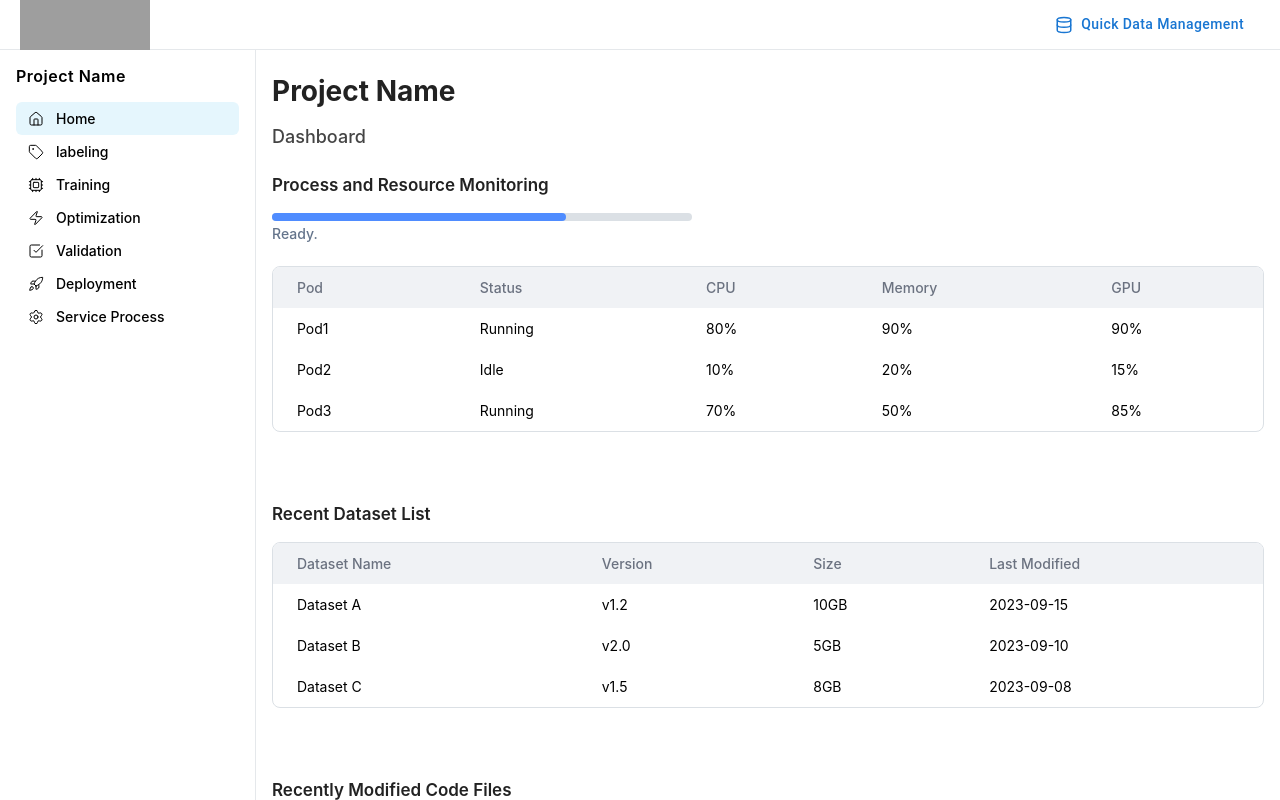
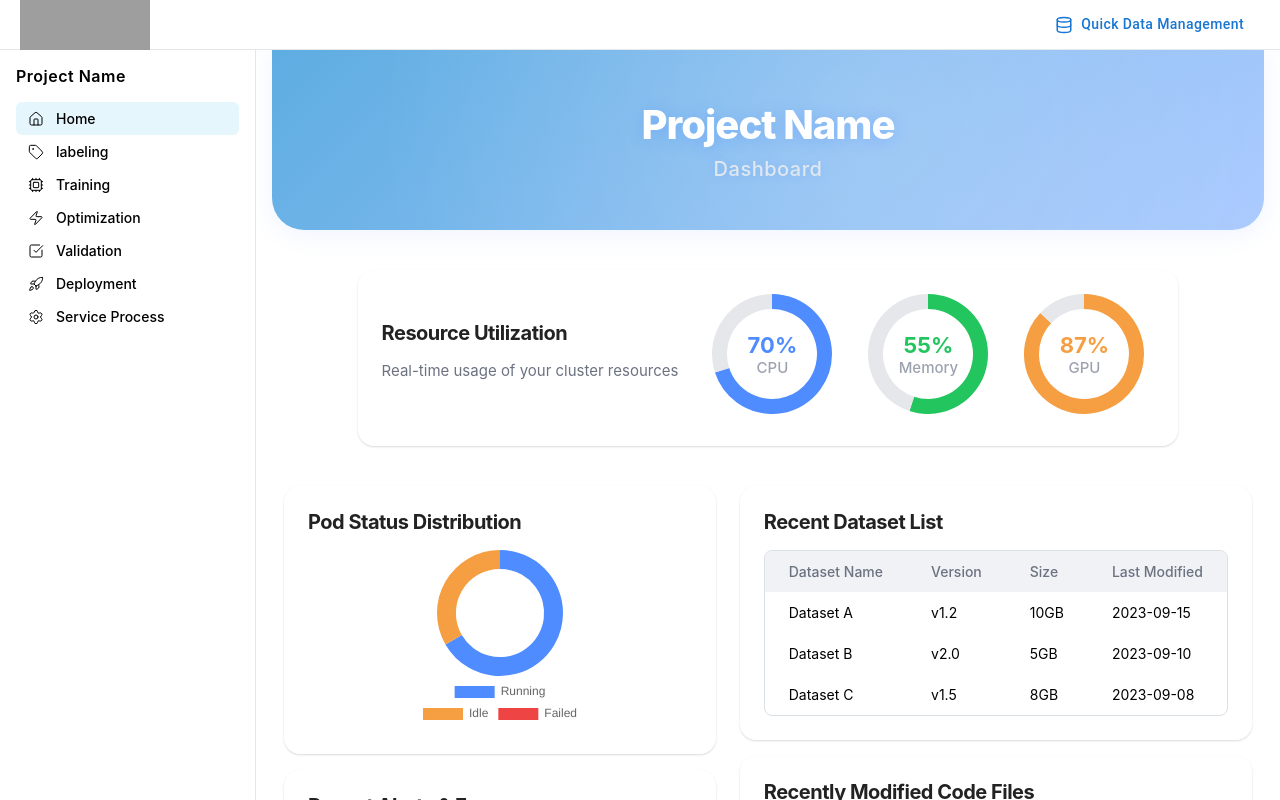
Before and after one commit to sw-mobility/SDV_AIFW, a React (Vite) app: page /projects/1 in a window 1280 px wide. Shown: the top 800 px of the page. Built offline with nearby package versions, Linux system fonts and the light colour scheme; no server answers; grey boxes are pictures that could not be loaded; a web font is replaced by a local one.

Commit message:
[feat] project home page chart.js도입, dashboard 제작

```diff
--- a/package.json
+++ b/package.json
@@ -19,6 +19,7 @@
     "@mui/material": "^7.2.0",
     "lucide-react": "^0.525.0",
     "react": "^19.1.0",
+    "react-chartjs-2": "^5.3.0",
     "react-dom": "^19.1.0",
     "react-router-dom": "^7.6.3",
     "recharts": "^3.1.0"
--- a/src/index.css
+++ b/src/index.css
@@ -4,6 +4,11 @@
     --color-text-secondary: #6b7280;
     --color-text-muted: #9ca3af;
     --color-text-disabled: #6b7280;
+
+    /* Custom Primary Colors for Dashboard */
+    --color-primary-blue: #4f8cff;
+    --color-primary-green: #22c55e;
+    --color-primary-orange: #f59e42;
 
     /* Colors - Blue Theme */
     --color-blue-light: #E5F6FD;
--- a/src/pages/ProjectHomePage.jsx
+++ b/src/pages/ProjectHomePage.jsx
@@ -1,33 +1,138 @@
 import React from "react";
 import Table from "../components/common/Table.jsx";
-import ProgressBar from "../components/common/ProgressBar.jsx";
+import styles from "./ProjectHomePage.module.css";
+import { Box, Typography, Grid, Card, CardContent } from '@mui/material';
+import { Doughnut } from 'react-chartjs-2';
+import {
+  Chart as ChartJS,
+  ArcElement,
+  Tooltip,
+  Legend
+} from 'chart.js';
+
+ChartJS.register(ArcElement, Tooltip, Legend);
+
+const donutChartData = (label, value, color) => ({
+  labels: [label, 'Unused'],
+  datasets: [
+    {
+      data: [value, 100 - value],
+      backgroundColor: [
+        color,
+        '#e5e7eb',
+      ],
+      borderWidth: 0,
+      cutout: '75%',
+      hoverOffset: 4,
+    },
+  ],
+});
+
+const donutChartOptions = {
+  plugins: {
+    legend: { display: false },
+    tooltip: { enabled: true },
+  },
+  animation: {
+    animateRotate: true,
+    animateScale: true,
+  },
+  interaction: {
+    intersect: false,
+    mode: 'nearest',
+  },
+};
+
+const podStatusData = {
+  labels: ['Running', 'Idle', 'Failed'],
+  datasets: [
+    {
+      data: [2, 1, 0],
+      backgroundColor: ['#4f8cff', '#f59e42', '#ef4444'],
+      borderWidth: 0,
+    },
+  ],
+};
+const podStatusOptions = {
+  plugins: {
+    legend: { display: true, position: 'bottom' },
+    tooltip: { enabled: true },
+  },
+  cutout: '70%',
+};
+
+const recentAlerts = [
+  { type: 'Warning', message: 'Pod2: Memory usage high', time: '2024-05-01 14:22' },
+  { type: 'Error', message: 'Pod3: GPU not responding', time: '2024-05-01 13:58' },
+];
+
 const ProjectHomePage = () => {
   return (
-        <>
-            <div style={{ marginBottom: 8 }}>
-                <div style={{ fontSize: 28, fontWeight: 700, color: "#222" }}>Project Name</div>
-                <div style={{ fontSize: 18, fontWeight: 500, color: "#444", marginTop: 18 }}>Dashboard</div>
+    <Box sx={{ maxWidth: 1200, margin: '0 auto', padding: { xs: '0 0', md: '0 0' }, background: 'var(--color-bg-primary)', boxSizing: 'border-box', mt: '-24px' }}>
+      {/* Hero Section */}
+      <div className={styles.hero}>
+        <div className={styles.heroBlur} />
+        <div className={styles.heroContent}>
+          <div className={styles.heroTitle}>Project Name</div>
+          <div className={styles.heroDesc}>Dashboard</div>
         </div>
-            <section style={{ margin: "20px 0 32px 0" }}>
-                <div style={{ fontSize: 17, fontWeight: 600, color: "#222", marginBottom: 18 }}>
-                    Process and Resource Monitoring
       </div>
-                <div style={{ maxWidth: 420, marginBottom: 8 }}>
-                    <ProgressBar label={null} percentage={70} />
+      <Grid container spacing={3} justifyContent="center">
+        {/* Resource Utilization */}
+        <Grid item xs={12} md={10}>
+          <div className={styles.card}>
+            <div style={{ display: 'flex', alignItems: 'center', justifyContent: 'space-between', gap: 24 }}>
+              <div>
+                <div className={styles.cardTitle}>Resource Utilization</div>
+                <div className={styles.cardSub}>Real-time usage of your cluster resources</div>
               </div>
-                    <Table
-                            columns={["Pod", "Status", "CPU", "Memory", "GPU"]}
-                            data={[
-                                ["Pod1", "Running", "80%", "90%", "90%"],
-                                ["Pod2", "Idle", "10%", "20%", "15%"],
-                                ["Pod3", "Running", "70%", "50%", "85%"],
-                            ]}
-                />
-            </section>
-            <section style={{ margin: "40px 0 32px 0" }}>
-                <div style={{ fontSize: 17, fontWeight: 600, color: "#222", marginBottom: 18 }}>
-                    Recent Dataset List
+              <div className={styles.donutWrap}>
+                {[
+                  { label: 'CPU', value: 70, color: '#4f8cff' },
+                  { label: 'Memory', value: 55, color: '#22c55e' },
+                  { label: 'GPU', value: 87, color: '#f59e42' },
+                ].map((res) => (
+                  <div key={res.label} className={styles.donutItem}>
+                    <div className={styles.donutChart}>
+                      <Doughnut data={donutChartData(res.label, res.value, res.color)} options={donutChartOptions} />
+                      <div style={{ position: 'absolute', top: 0, left: 0, width: '100%', height: '100%', display: 'flex', flexDirection: 'column', alignItems: 'center', justifyContent: 'center', pointerEvents: 'none' }}>
+                        <span className={styles.donutValue} style={{ color: res.color }}>{res.value}%</span>
+                        <span className={styles.donutLabel}>{res.label}</span>
                       </div>
+                    </div>
+                  </div>
+                ))}
+              </div>
+            </div>
+          </div>
+        </Grid>
+        {/* Pod Status & Alerts */}
+        <Grid item xs={12} md={5}>
+          <div className={styles.card}>
+            <div className={styles.cardTitle}>Pod Status Distribution</div>
+            <Box sx={{ width: 180, mx: 'auto' }}>
+              <Doughnut data={podStatusData} options={podStatusOptions} />
+            </Box>
+          </div>
+          <div className={styles.card}>
+            <div className={styles.cardTitle}>Recent Alerts & Errors</div>
+            <Box>
+              {recentAlerts.length === 0 ? (
+                <Typography color="text.secondary">No recent alerts.</Typography>
+              ) : (
+                recentAlerts.map((alert, idx) => (
+                  <Box key={idx} sx={{ mb: 1, p: 1.2, borderRadius: 1.5, background: alert.type === 'Error' ? '#fef2f2' : '#fef9c3', color: alert.type === 'Error' ? '#dc2626' : '#b45309', fontWeight: 500, fontSize: 14 }}>
+                    [{alert.type}] {alert.message} <span style={{ float: 'right', color: '#64748b', fontWeight: 400 }}>{alert.time}</span>
+                  </Box>
+                ))
+              )}
+            </Box>
+          </div>
+        </Grid>
+        {/* Dataset & Code Tables */}
+        <Grid item xs={12} md={5}>
+          <div className={styles.card}>
+            <div className={styles.cardTitle}>Recent Dataset List</div>
             <Table
               columns={["Dataset Name", "Version", "Size", "Last Modified"]}
               data={[
@@ -36,11 +141,9 @@ const ProjectHomePage = () => {
                 ["Dataset C", "v1.5", "8GB", "2023-09-08"],
               ]}
             />
-            </section>
-            <section style={{ margin: "40px 0 0 0" }}>
-                <div style={{ fontSize: 17, fontWeight: 600, color: "#222", marginBottom: 18 }}>
-                    Recently Modified Code Files
           </div>
+          <div className={styles.card}>
+            <div className={styles.cardTitle}>Recently Modified Code Files</div>
             <Table
               columns={["Filename", "Last Modified"]}
               data={[
@@ -49,8 +152,10 @@ const ProjectHomePage = () => {
                 ["test.py", "2023-09-05"],
               ]}
             />
-            </section>
-        </>
+          </div>
+        </Grid>
+      </Grid>
+    </Box>
   );
 };
 
--- /dev/null
+++ b/src/pages/ProjectHomePage.module.css
@@ -0,0 +1,101 @@
+/* ProjectHomePage.module.css */
+
+.hero {
+  width: 100%;
+  min-height: 180px;
+  display: flex;
+  flex-direction: column;
+  align-items: center;
+  justify-content: center;
+  text-align: center;
+  position: relative;
+  margin-bottom: 40px;
+  background: linear-gradient(135deg, #5dade2 0%, #a9c9ff 100%);
+  border-radius: 0 0 32px 32px;
+  box-shadow: 0 4px 24px 0 rgba(79,140,255,0.10);
+  overflow: hidden;
+  padding-top: 0;
+}
+.heroBlur {
+  position: absolute;
+  top: 0; left: 0; width: 100%; height: 100%;
+  background: radial-gradient(circle at 60% 40%, rgba(255,255,255,0.18) 0%, rgba(255,255,255,0.01) 80%);
+  filter: blur(0.5px);
+  z-index: 1;
+}
+.heroContent {
+  position: relative;
+  z-index: 2;
+  padding: 32px 0;
+  width: 100%;
+}
+.heroTitle {
+  font-weight: 800;
+  font-size: 40px;
+  color: #fff;
+  margin-bottom: 8px;
+  letter-spacing: -1px;
+  text-shadow: 0 2px 16px #4f8cff55;
+}
+.heroDesc {
+  color: #e0e7ef;
+  font-weight: 500;
+  font-size: 20px;
+  letter-spacing: 0.5px;
+  text-shadow: 0 1px 8px #4f8cff33;
+}
+
+.card {
+  margin-bottom: 16px;
+  padding: 24px;
+  border-radius: 16px;
+  box-shadow: 0 1px 3px rgba(0,0,0,0.05), 0 1px 2px rgba(0,0,0,0.1);
+  background: #fff;
+  min-height: 0;
+}
+
+.cardTitle {
+  font-weight: 700;
+  color: #222;
+  margin-bottom: 16px;
+  font-size: 20px;
+  letter-spacing: -0.5px;
+}
+
+.cardSub {
+  color: var(--color-text-secondary);
+  font-weight: 400;
+  font-size: 15px;
+  margin-bottom: 16px;
+}
+
+.donutWrap {
+  display: flex;
+  gap: 16px;
+  flex: 1;
+  justify-content: center;
+}
+.donutItem {
+  display: flex;
+  flex-direction: column;
+  align-items: center;
+  min-width: 140px;
+}
+.donutChart {
+  width: 120px;
+  height: 120px;
+  position: relative;
+  margin-bottom: 8px;
+}
+.donutValue {
+  font-weight: 700;
+  font-size: 22px;
+  color: var(--color-primary-blue);
+}
+.donutLabel {
+  font-weight: 500;
+  font-size: 15px;
+  color: var(--color-text-muted);
+}
+
+/* Pod Status, Alerts, Table 등은 기존 card 스타일 재사용 */
```
Also changed, not shown: 1 other file (tests, documents, lock files or other folders). Lines whose indentation alone changed are shown as unchanged.
